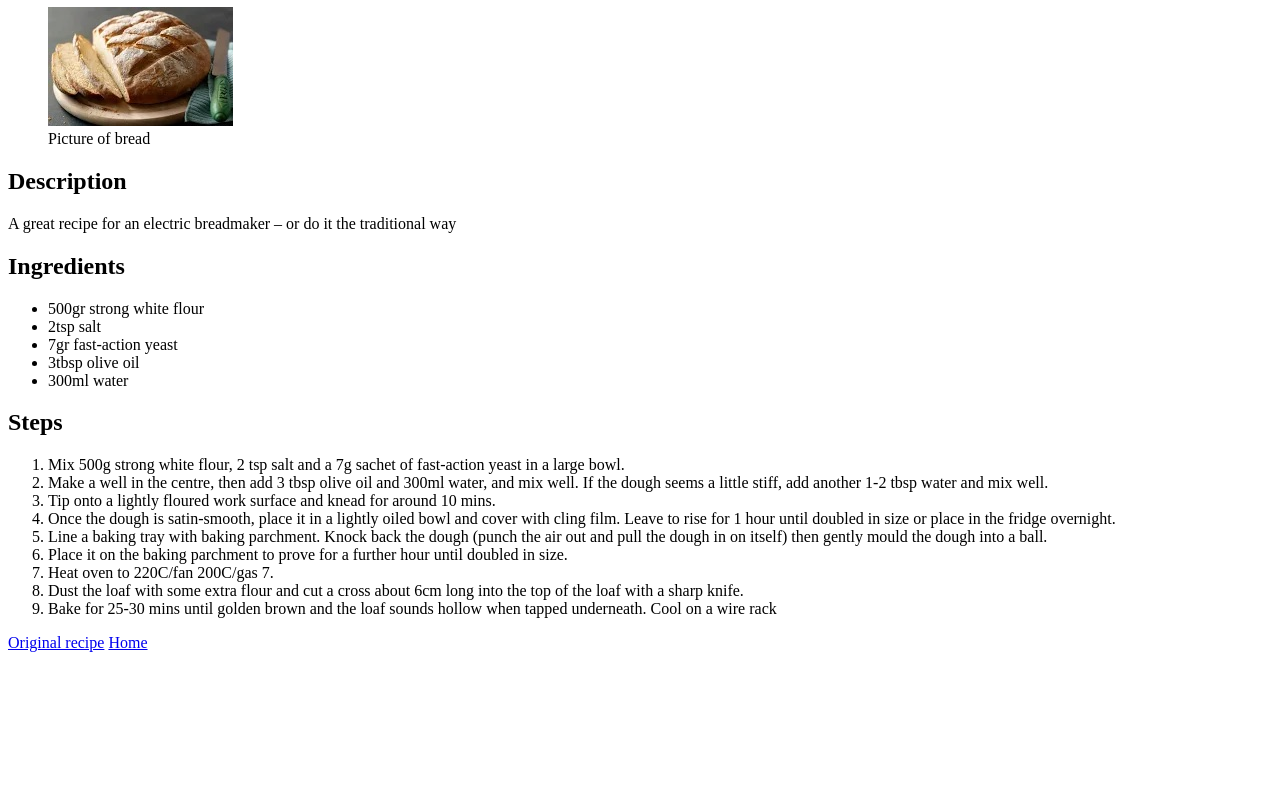
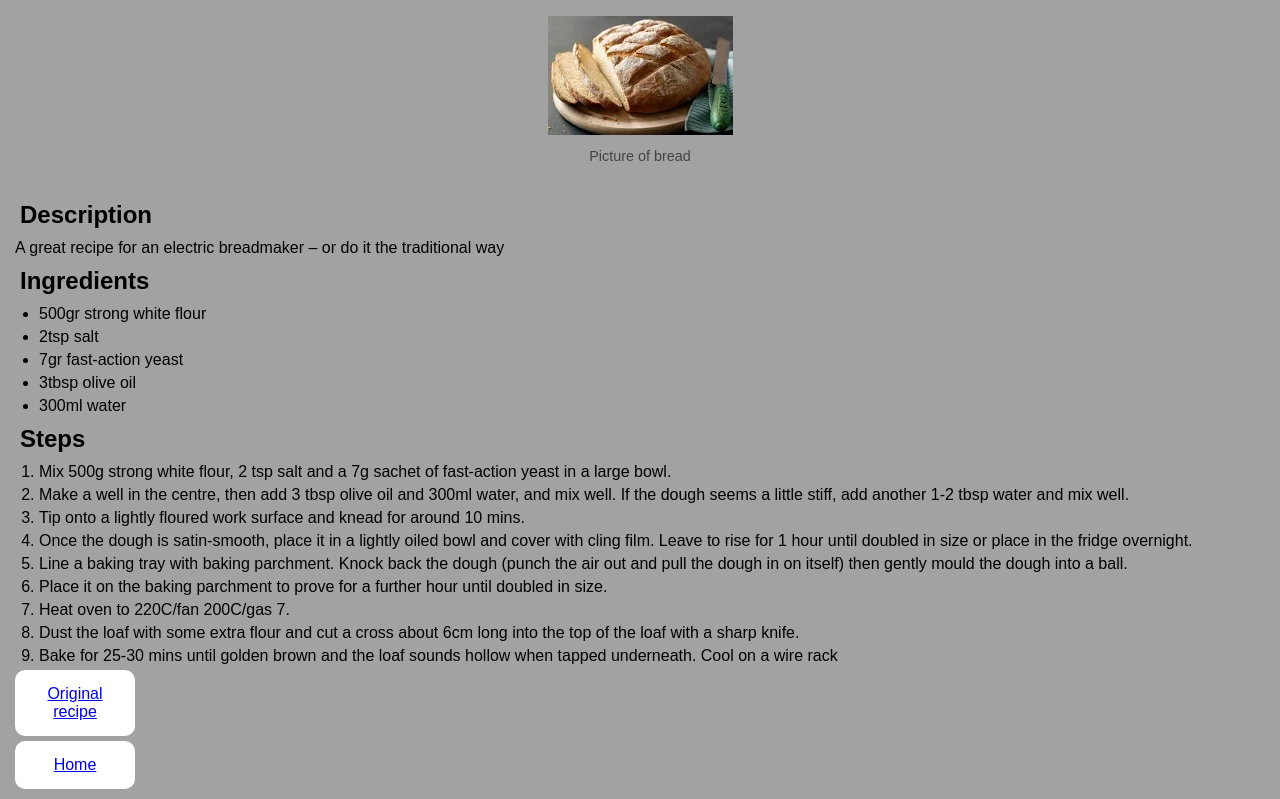
Before and after one commit to DaniM99/odin-recipes, a plain HTML site: page recipes/bread.html in a window 1280 px wide. Shown: the part 73-872 px from the top of the page. Before the commit the page ends 800 px from the top, so only its background shows below. Drawn offline with Linux system fonts and the light colour scheme.

Commit message:
Add styling to basic html site as practice

```diff
--- a/recipes/bread.html
+++ b/recipes/bread.html
@@ -3,6 +3,7 @@
 <head>
     <meta charset="UTF-8">
     <meta name="viewport" content="width=device-width, initial-scale=1.0">
+    <link rel="stylesheet" href="../styles.css">
     <title>Bread</title>
 </head>
 <body>
@@ -37,7 +38,7 @@
         <li>Bake for 25-30 mins until golden brown and the loaf sounds hollow when tapped underneath. Cool on a wire rack</li>
     </ol>
 
-    <a href="https://www.bbcgoodfood.com/recipes/easy-white-bread" target="_blank" rel="noopener noreferrer" title="Visit original recipe in new tab">Original recipe</a>
-    <a href="../index.html">Home</a>
+    <a class="recipe-button" href="https://www.bbcgoodfood.com/recipes/easy-white-bread" target="_blank" rel="noopener noreferrer" title="Visit original recipe in new tab">Original recipe</a>
+    <a class="recipe-button" href="../index.html">Home</a>
 </body>
 </html>
--- /dev/null
+++ b/styles.css
@@ -0,0 +1,53 @@
+* {
+    margin: 5px;
+    padding: 0px;
+    box-sizing: border-box;
+}
+
+body {
+    font-family: Arial, Helvetica, sans-serif;
+    font-size: 16px;
+    background-color: #a2a2a2;
+}
+
+.recipe-button {
+    display: block;
+    padding: 15px;
+    margin: 5px;
+    min-height:30px;
+    width: 120px;
+    background-color:#FFF;
+    border-radius:10px;
+    text-align: center;
+}
+
+.recipe-button:hover {
+    background-color: lightcyan;
+    transition: 0.7s;
+}
+
+.recipe-button:active {
+    background-color: #ffbf00;
+}
+
+ul, ol {
+    margin-left: 1.5em;
+  }
+
+h1, h2, h3 {
+    margin: 10px;
+}
+
+figure {
+    display: flex;
+    flex-direction: column;
+    align-items: center;
+    text-align: center;
+    margin: 2rem auto; /* optional: centers horizontally and adds space around */
+  }
+
+figcaption {
+    margin-top: 0.5rem;
+    font-size: 0.9rem;
+    color: #444;
+  }
```
Also changed, not shown: index.html (+10 -3 lines), recipes/carrot-cake.html (+3 -2 lines), recipes/lasagne.html (+3 -2 lines).
